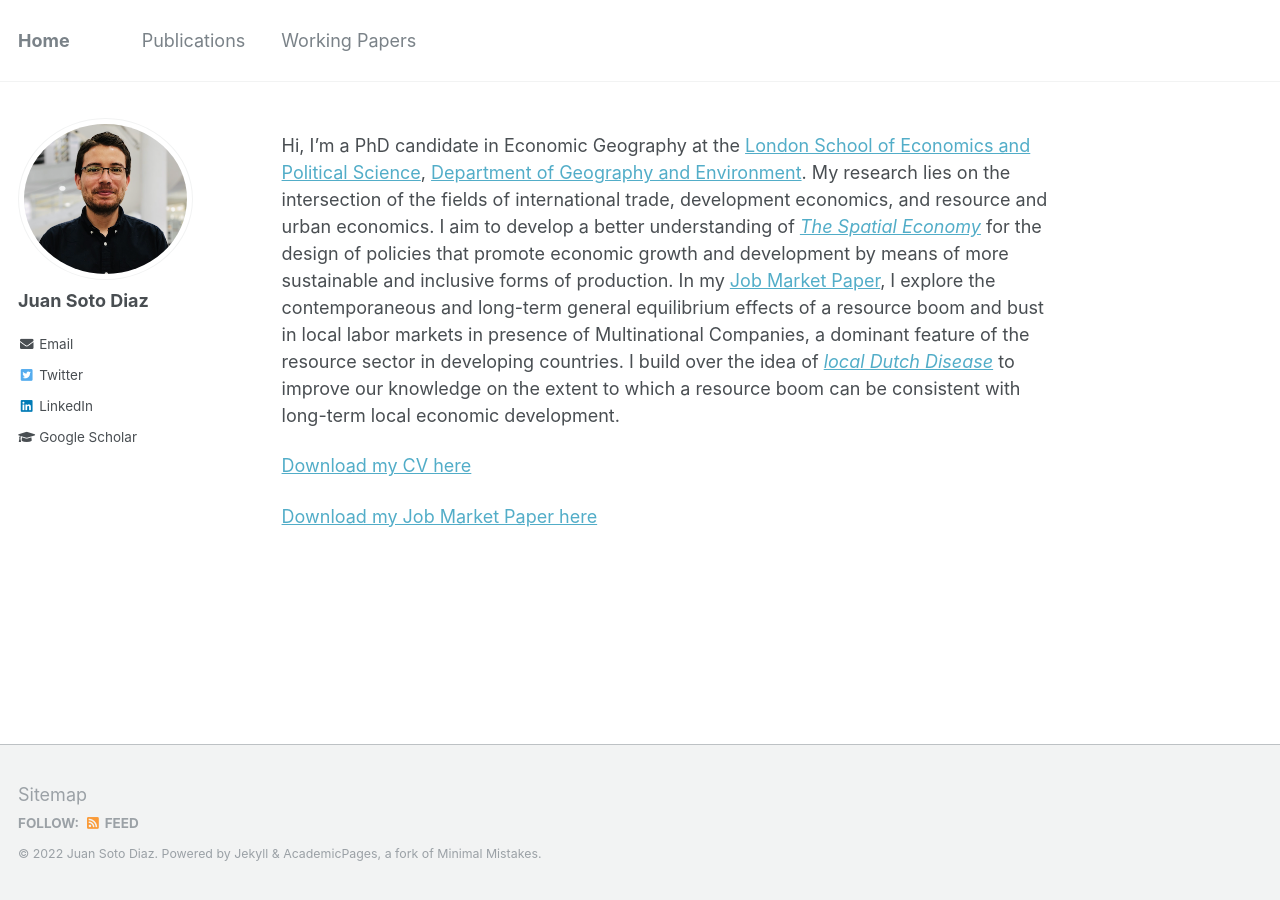
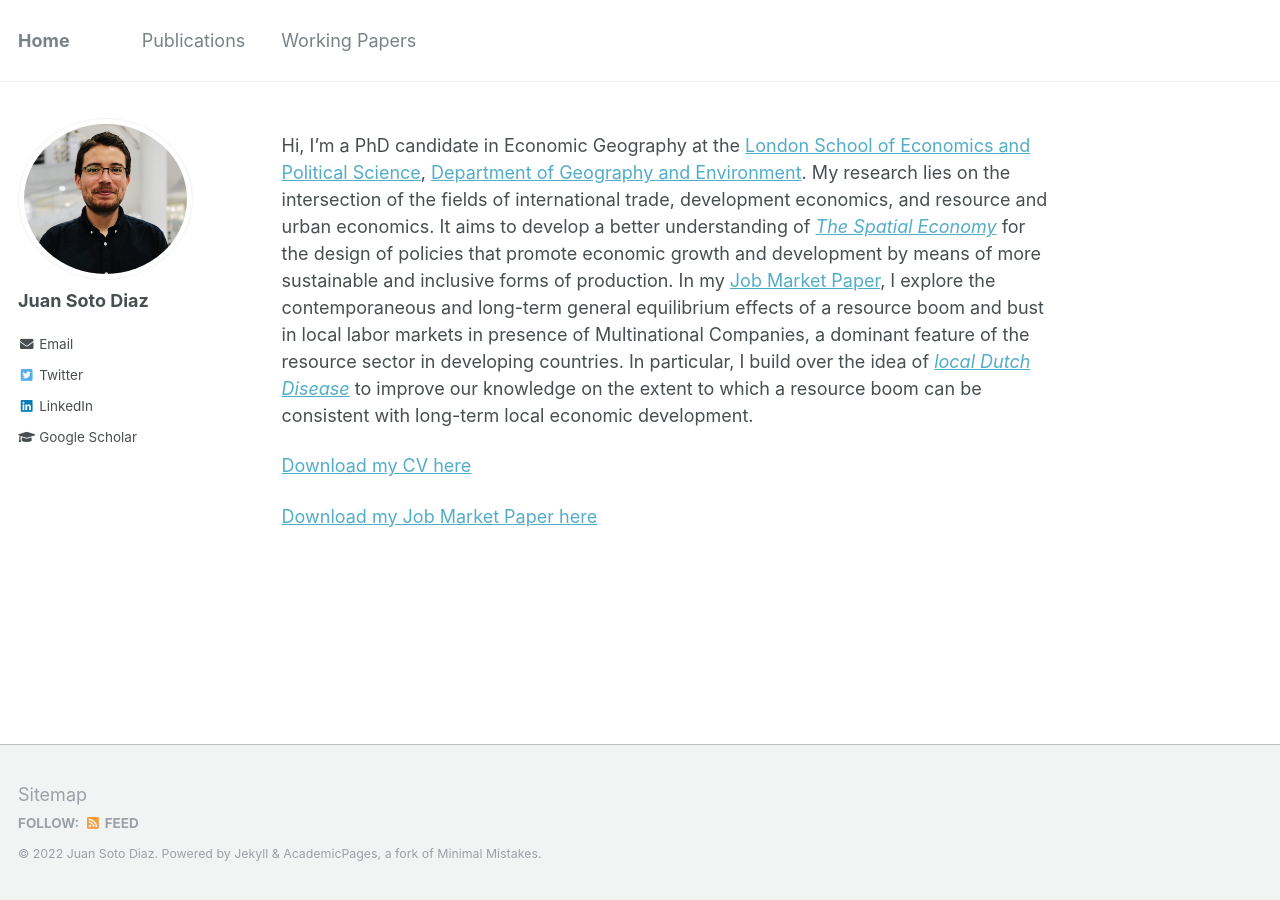
Before and after one commit to pedrofierroz87/pedrofierroz87.github.io, a Jekyll site: the page built from _pages/about.md, in a window 1280 px wide. Built offline with Jekyll 4.4.1, drawn with Linux system fonts in a browser that asks for light colours.

Commit message:
Update about.md

```diff
--- a/_pages/about.md
+++ b/_pages/about.md
@@ -8,7 +8,7 @@ redirect_from:
   - /about.html
 ---
 
-Hi, I'm a PhD candidate in Economic Geography at the [London School of Economics and Political Science](https://lse.ac.uk), [Department of Geography and Environment](https://www.lse.ac.uk/geography-and-environment). My research lies on the intersection of the fields of international trade, development economics, and resource and urban economics. I aim to develop a better understanding of [<i>The Spatial Economy</i>](https://www.aeaweb.org/articles?id=10.1257/jel.20181414) for the design of policies that promote economic growth and development by means of more sustainable and inclusive forms of production. In my [Job Market Paper](https://onlinelibrary.wiley.com/doi/epdf/10.1111/jors.12269), I explore the contemporaneous and long-term general equilibrium effects of a resource boom and bust in local labor markets in presence of Multinational Companies, a dominant feature of the resource sector in developing countries. I build over the idea of [<i>local Dutch Disease</i>](https://academic.oup.com/restud/article-abstract/85/2/695/4055596) to improve our knowledge on the extent to which a resource boom can be consistent with long-term local economic development.
+Hi, I'm a PhD candidate in Economic Geography at the [London School of Economics and Political Science](https://lse.ac.uk), [Department of Geography and Environment](https://www.lse.ac.uk/geography-and-environment). My research lies on the intersection of the fields of international trade, development economics, and resource and urban economics. It aims to develop a better understanding of [<i>The Spatial Economy</i>](https://www.aeaweb.org/articles?id=10.1257/jel.20181414) for the design of policies that promote economic growth and development by means of more sustainable and inclusive forms of production. In my [Job Market Paper](https://onlinelibrary.wiley.com/doi/epdf/10.1111/jors.12269), I explore the contemporaneous and long-term general equilibrium effects of a resource boom and bust in local labor markets in presence of Multinational Companies, a dominant feature of the resource sector in developing countries. In particular, I build over the idea of [<i>local Dutch Disease</i>](https://academic.oup.com/restud/article-abstract/85/2/695/4055596) to improve our knowledge on the extent to which a resource boom can be consistent with long-term local economic development.
 
 [Download my CV here](https://onlinelibrary.wiley.com/doi/epdf/10.1111/jors.12269)
 
```
